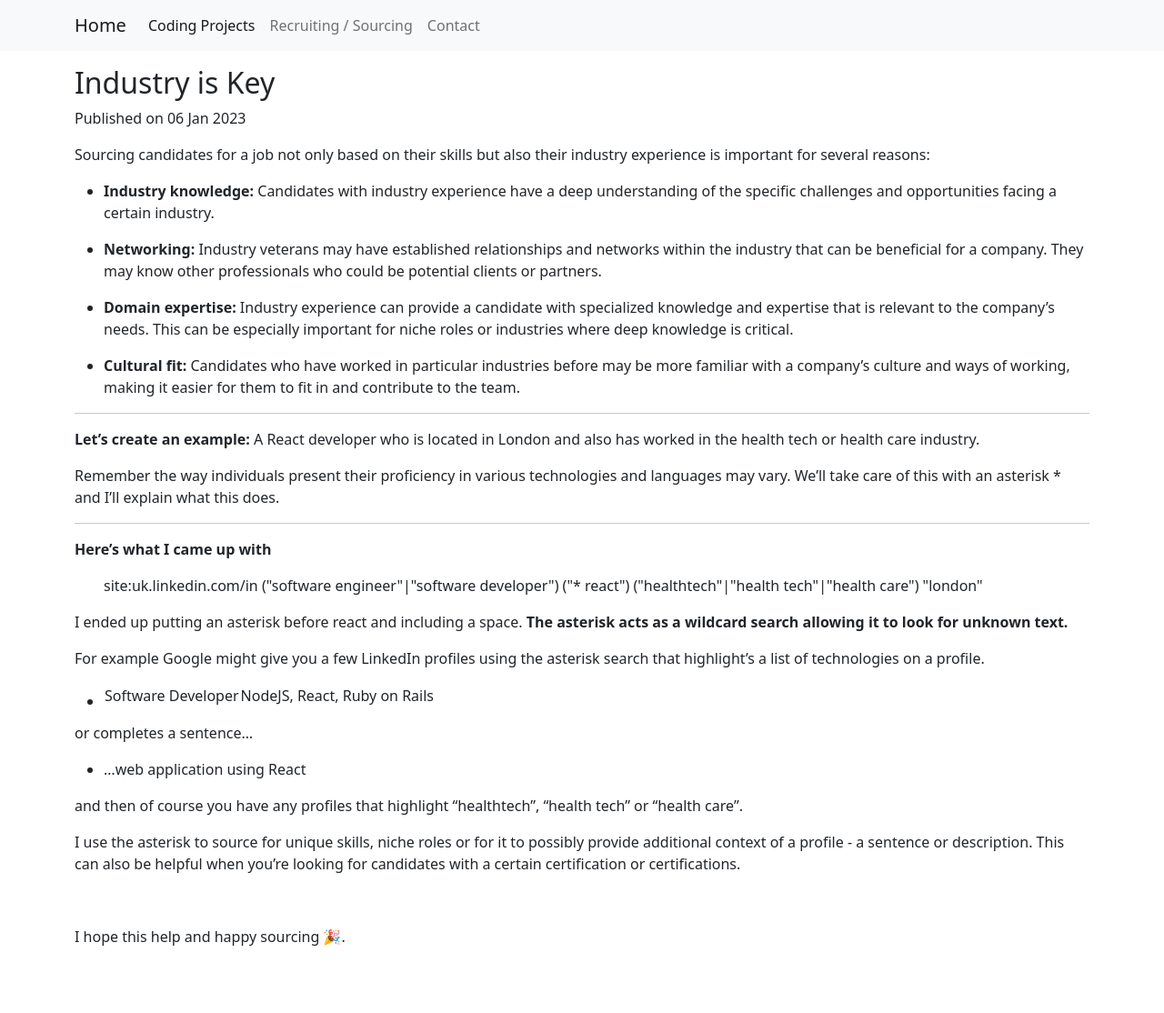
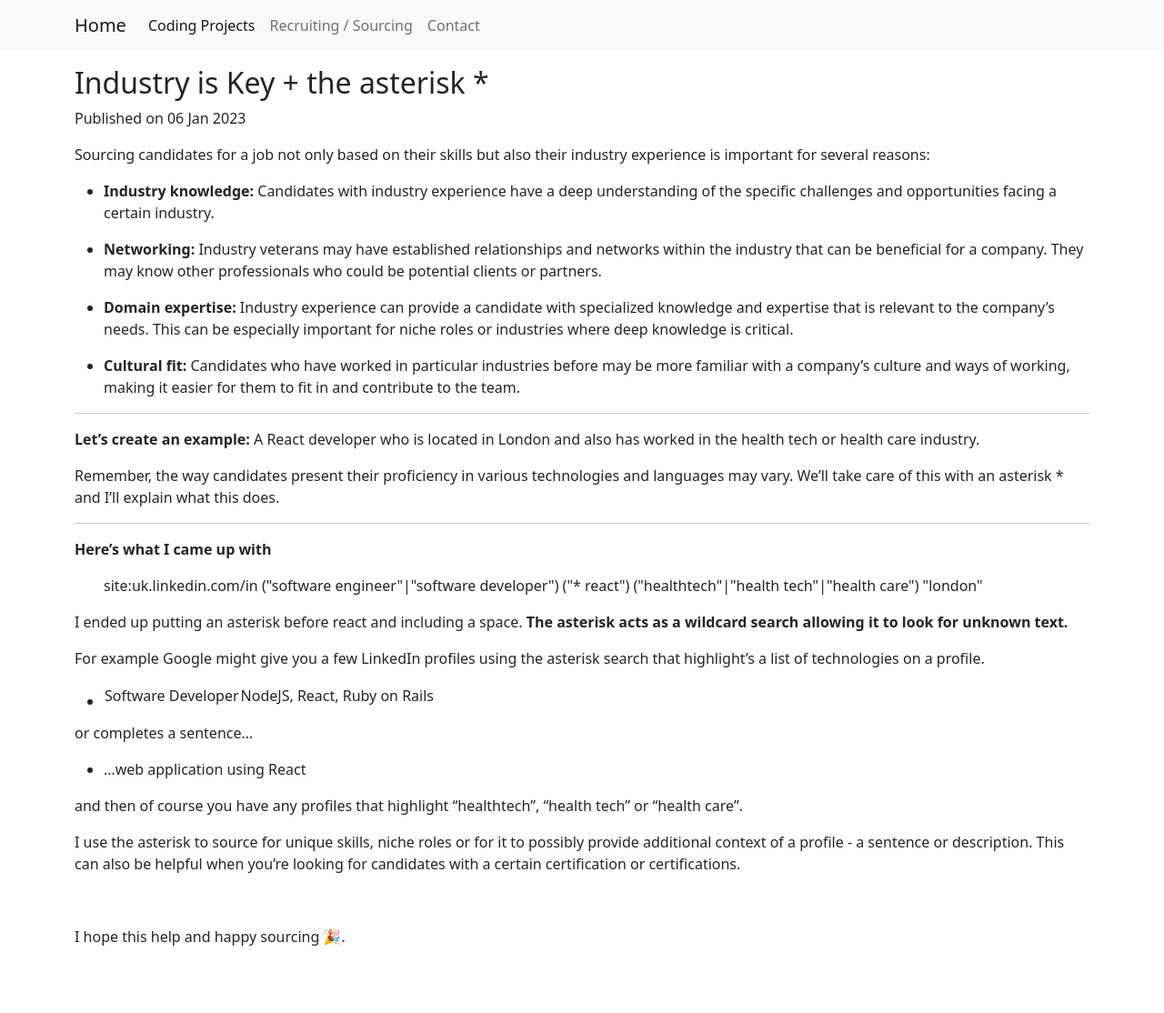
Before and after one commit to ajzdunek/ajzdunek.github.io, a Jekyll site: the page built from docs/_posts/2023-01-06-industry.md, in a window 1280 px wide. Shown: the whole page at 91% size. Built offline with Jekyll 4.4.1, drawn with Linux system fonts in a browser that asks for light colours; nearby versions of some CDN libraries; a script that is not in the unit is left out.

Commit message:
Quick Fixes...

```diff
--- a/docs/_posts/2023-01-06-industry.md
+++ b/docs/_posts/2023-01-06-industry.md
@@ -1,6 +1,6 @@
 ---
 layout: post
-title:  "Industry is Key"
+title:  "Industry is Key + the asterisk *"
 date:   2023-01-06 9:47:03 +0100
 categories: ["recruitment", "recruiting", "sourcing", "X-Ray Searches", "London"]
 ---
@@ -19,7 +19,7 @@ categories: ["recruitment", "recruiting", "sourcing", "X-Ray Searches", "London"
 
 <strong>Let's create an example:</strong> A React developer who is located in London and also has worked in the health tech or health care industry.
 
-Remember  the way individuals present their proficiency in various technologies and languages may vary. We'll take care of this with an asterisk * and I'll explain what this does.
+Remember, the way candidates present their proficiency in various technologies and languages may vary. We'll take care of this with an asterisk * and I'll explain what this does.
 
 <hr>
 
```
